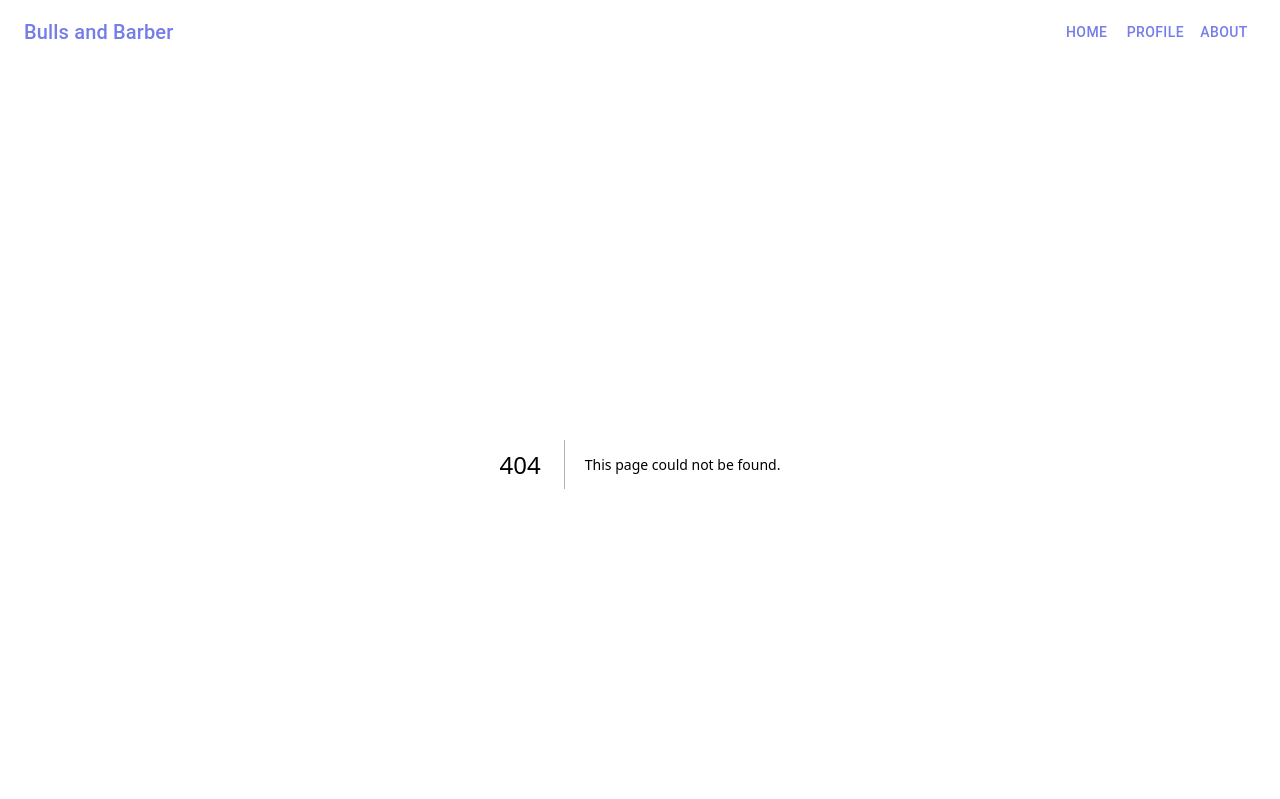
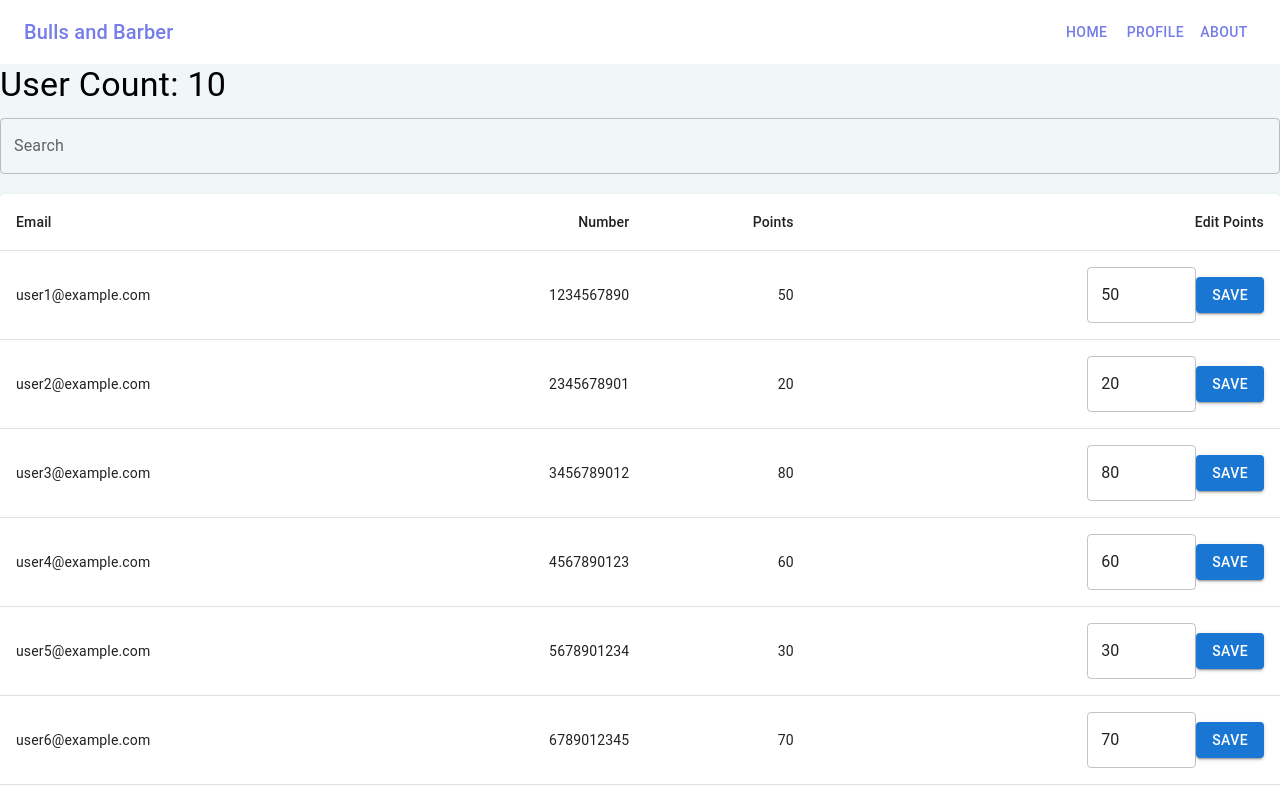
Before and after one commit to Stark-Akshay/bullsandbarber, a Next.js app: page /admin in a window 1280 px wide. Before the commit this address had no page. Shown: the top 799 px of the page. Built offline with nearby package versions, Linux system fonts and the light colour scheme.

Commit message:
admin page

```diff
--- /dev/null
+++ b/src/pages/admin.js
@@ -0,0 +1,124 @@
+import React, { useState } from "react";
+// import { withStyles } from "@mui/material/styles";
+import {
+  Table,
+  TableBody,
+  TableCell,
+  TableContainer,
+  TableHead,
+  TableRow,
+  Paper,
+  TextField,
+  Button,
+  Typography,
+} from "@mui/material/";
+
+import classes from '@/styles/Home.module.css';
+
+// const useStyles = withStyles({
+//   table: {
+//     minWidth: 650,
+//   },
+//   input: {
+//     width: 50,
+//     marginRight: 10,
+//   },
+// });
+
+const fakeData = [
+  { id: 1, email: "user1@example.com", number: 1234567890, points: 50 },
+  { id: 2, email: "user2@example.com", number: 2345678901, points: 20 },
+  { id: 3, email: "user3@example.com", number: 3456789012, points: 80 },
+  { id: 4, email: "user4@example.com", number: 4567890123, points: 60 },
+  { id: 5, email: "user5@example.com", number: 5678901234, points: 30 },
+  { id: 6, email: "user6@example.com", number: 6789012345, points: 70 },
+  { id: 7, email: "user7@example.com", number: 7890123456, points: 10 },
+  { id: 8, email: "user8@example.com", number: 8901234567, points: 90 },
+  { id: 9, email: "user9@example.com", number: 9012345678, points: 40 },
+  { id: 10, email: "user10@example.com", number: 1234567890, points: 50 },
+];
+
+const AdminPage = () => {
+    const [users, setUsers] = useState(fakeData);
+    const [searchTerm, setSearchTerm] = useState("");
+
+    const handleEditPoints = (id, value) => {
+      const updatedUsers = users.map((user) =>
+        user.id === id ? { ...user, points: value } : user
+      );
+      setUsers(updatedUsers);
+    };
+
+    const filteredUsers = users.filter((user) => {
+      if (searchTerm === "") {
+        return true;
+      }
+      const searchLower = searchTerm.toLowerCase();
+      return (
+        user.email.toLowerCase().includes(searchLower) ||
+        user.number.toString().includes(searchLower) ||
+        user.points.toString().includes(searchLower)
+      );
+    });
+
+  return (
+    <div>
+      <Typography variant="h4" gutterBottom>
+      User Count: {users.length}
+      </Typography>
+      <TextField
+        label="Search"
+        value={searchTerm}
+        onChange={(e) => setSearchTerm(e.target.value)}
+        style={{ marginBottom: "20px",
+                 width:'100%'
+
+                }}
+      />
+      <TableContainer component={Paper}>
+        <Table className={classes.table} aria-label="User Table">
+          <TableHead>
+            <TableRow>
+              <TableCell>Email</TableCell>
+              <TableCell align="right">Number</TableCell>
+              <TableCell align="right">Points</TableCell>
+              <TableCell align="right">Edit Points</TableCell>
+            </TableRow>
+          </TableHead>
+          <TableBody>
+            {filteredUsers.map((user) => (
+              <TableRow key={user.id}>
+                <TableCell component="th" scope="row">
+                  {user.email}
+                </TableCell>
+                <TableCell align="right">{user.number}</TableCell>
+                <TableCell align="right">{user.points}</TableCell>
+                <TableCell align="right" sx={{
+                    display:"flex",
+                    justifyContent:"right",
+                    flexDirection:"row",
+                    alignItems:"center"
+                }}>
+                  <TextField
+                    className={classes.input}
+                    type="number"
+                    defaultValue={user.points}
+                    InputProps={{ inputProps: { min: 0, max: 100 } }}
+                    onChange={(event) =>
+                    handleEditPoints(user.id, event.target.value)
+                    }
+                    />
+                    <Button variant="contained" color="primary">
+                    Save
+                    </Button>
+                    </TableCell>
+                    </TableRow>
+                    ))}
+                    </TableBody>
+                    </Table>
+                    </TableContainer>
+                    </div>
+                    );
+                    };
+
+                    export default AdminPage;
--- a/src/styles/Home.module.css
+++ b/src/styles/Home.module.css
@@ -1,5 +1,16 @@
 /*home*/
 @import url('https://fonts.googleapis.com/css2?family=Playball&family=Poppins:wght@500&display=swap');
+
+
+.table{
+    min-width: 650;
+  }
+
+.input{
+ width: 50;
+ margin-right: 10;
+ }
+
 
 .headertext{
     font-family: 'Playball', cursive;
```
Also changed, not shown: 1 other file (tests, documents, lock files or other folders).
